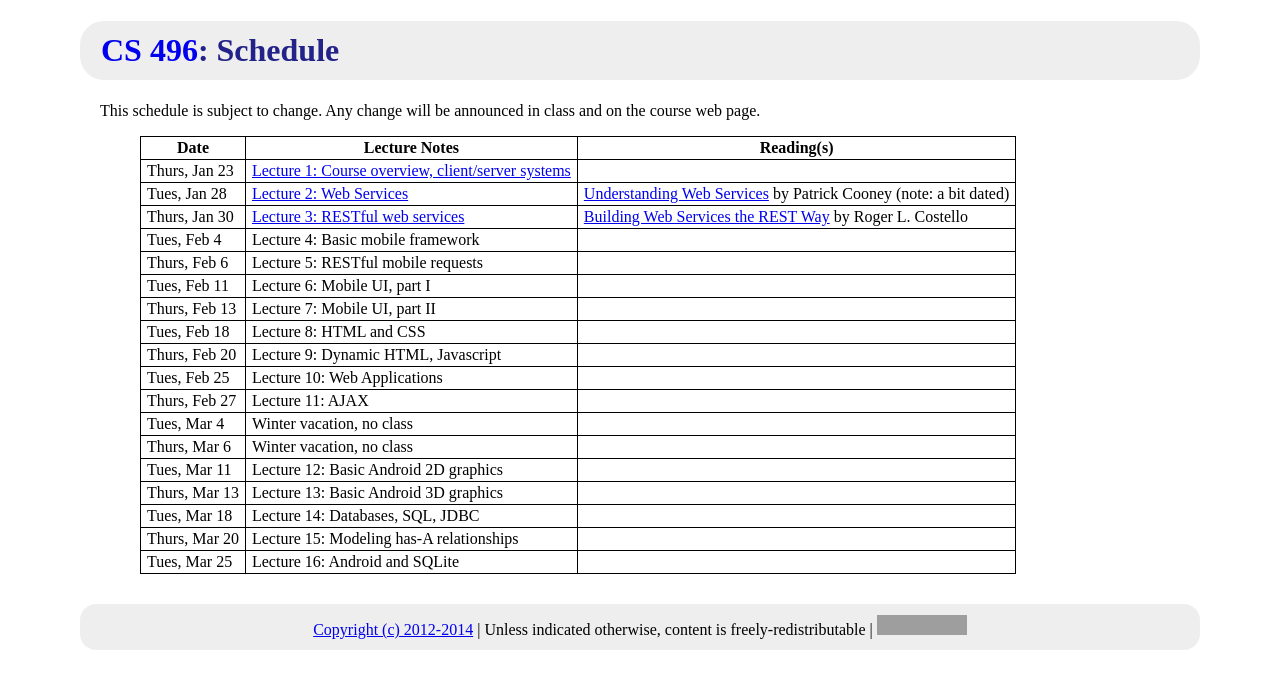
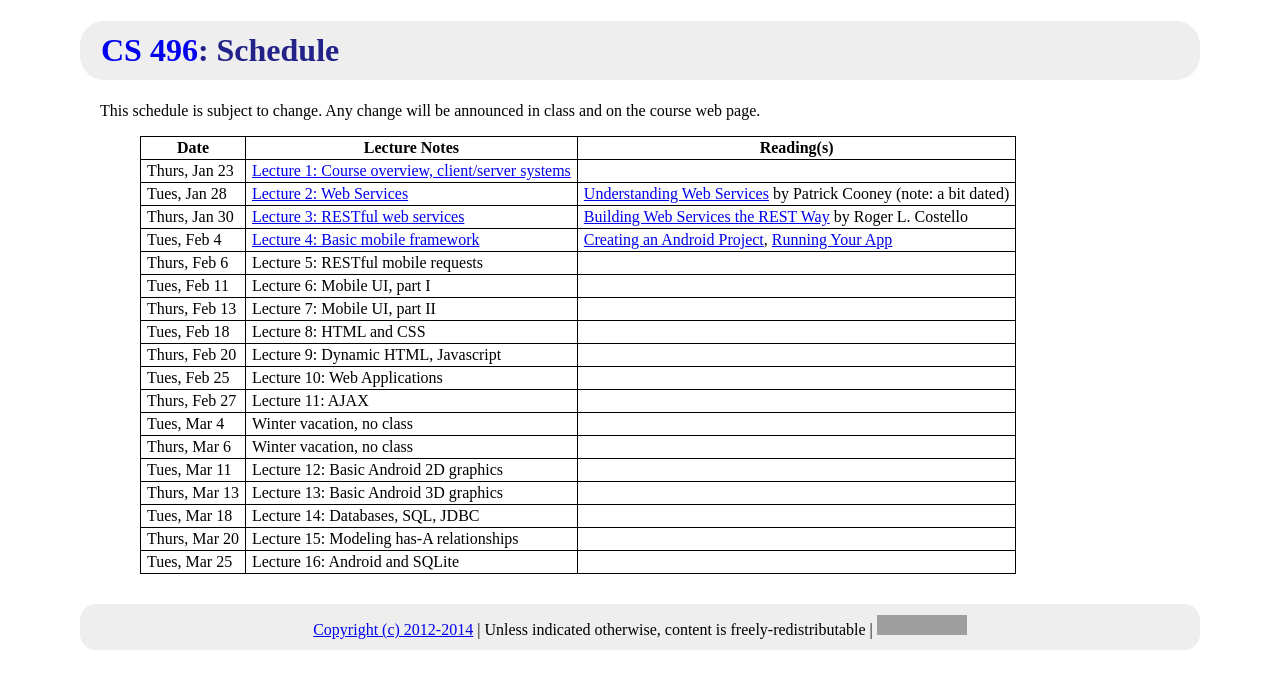
Before and after one commit to ycpcs/cs496-spring2014, a Jekyll site: the page built from schedule.md, in a window 1280 px wide. Shown: the top 689 px of the page. Built offline with Jekyll 4.4.1, drawn with Linux system fonts in a browser that asks for light colours; Markdown is read by kramdown in place of the engine named in the settings; grey boxes are pictures that could not be loaded.

Commit message:
update lecture 4
add readings for lecture 4

```diff
--- a/schedule.md
+++ b/schedule.md
@@ -11,7 +11,7 @@ announced in class and on the course web page.
 > Thurs, Jan 23 | [Lecture 1: Course overview, client/server systems](lectures/lecture01.html)
 > Tues, Jan 28  | [Lecture 2: Web Services](lectures/lecture02.html) | [Understanding Web Services](http://www.alistapart.com/articles/webservices/) by Patrick Cooney (note: a bit dated)
 > Thurs, Jan 30 | [Lecture 3: RESTful web services](lectures/lecture03.html) | [Building Web Services the REST Way](http://www.xfront.com/REST-Web-Services.html) by Roger L. Costello
-> Tues, Feb 4 | Lecture 4: Basic mobile framework
+> Tues, Feb 4 | [Lecture 4: Basic mobile framework](lectures/lecture04.html) | [Creating an Android Project](http://developer.android.com/training/basics/firstapp/creating-project.html), [Running Your App](http://developer.android.com/training/basics/firstapp/running-app.html)
 > Thurs, Feb 6 | Lecture 5: RESTful mobile requests
 > Tues, Feb 11 | Lecture 6: Mobile UI, part I
 > Thurs, Feb 13 | Lecture 7: Mobile UI, part II
```
